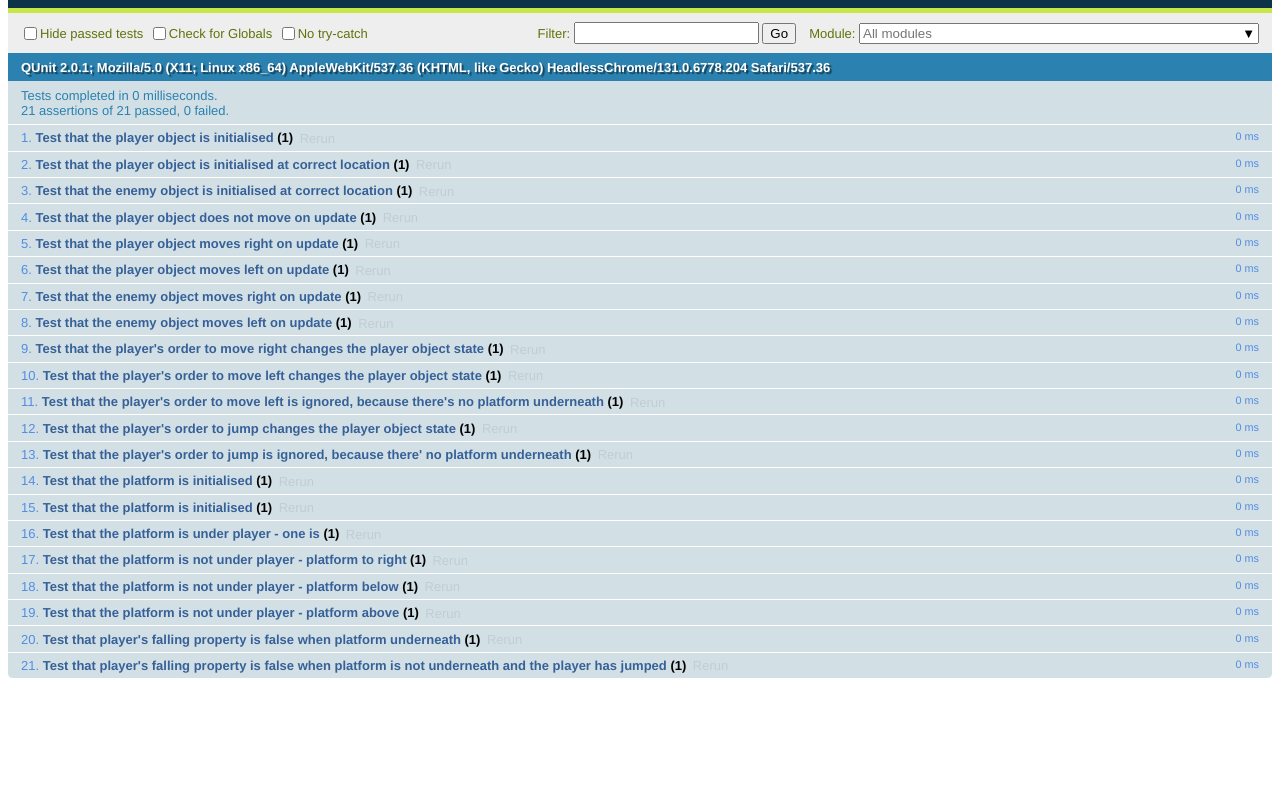
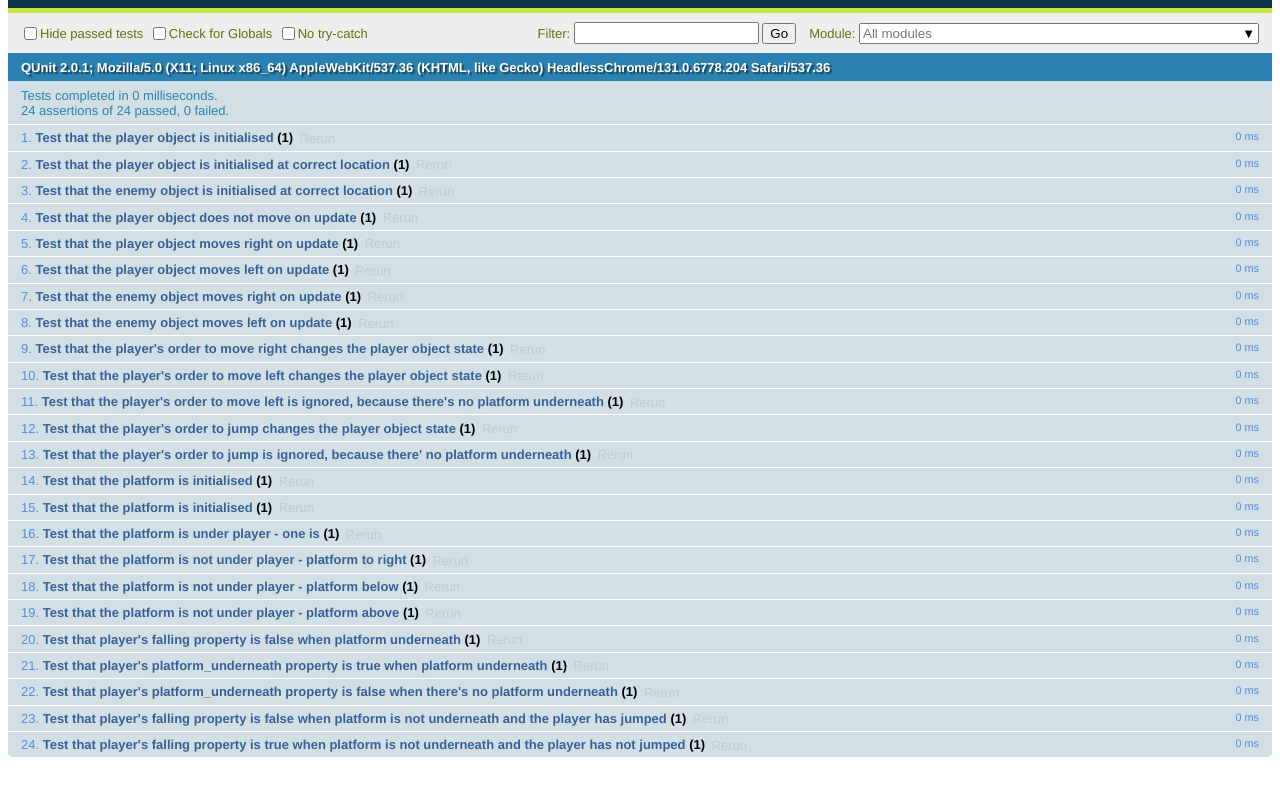
Before and after one commit to JasonThomasData/ninja_game, a plain HTML site: page unit_tests.html in a window 1280 px wide. Shown: the part 48-844 px from the top of the page. Drawn offline with Linux system fonts and the light colour scheme.

Commit message:
Adding conditions for testing whether or not a platform is underneath player, more tests

```diff
--- a/js/entities.js
+++ b/js/entities.js
@@ -64,6 +64,7 @@ var Person = function(px_per_move_x, px_per_jump_y, starting_x_pos, starting_y_p
     var entity_left_side = this.x_pos;
     var entity_right_side = this.x_pos + this.wide;
     var entity_under_side = this.y_pos
+    var entity_centre = (entity_left_side + entity_right_side) / 2
 
     for(var i = 0; i < all_platforms.length; i++){
 
@@ -72,9 +73,11 @@ var Person = function(px_per_move_x, px_per_jump_y, starting_x_pos, starting_y_p
       var platform_top_side = all_platforms[i].y_pos + all_platforms[i].high;
 
       if (entity_under_side == platform_top_side) {
-        if (entity_left_side >= platform_left_side && entity_left_side <= platform_right_side) {
+        if (entity_centre > platform_left_side && entity_centre < platform_right_side) {
           return true;
-        } else if (entity_right_side >= platform_left_side && entity_right_side <= platform_right_side) {
+        } else if (entity_left_side > platform_left_side && entity_left_side < platform_right_side) {
+          return true;
+        } else if (entity_right_side > platform_left_side && entity_right_side < platform_right_side) {
           return true;
         }
       }
@@ -105,7 +108,7 @@ var Player = function(){
   }
   this.jump_order = function(direction){
     //Only only the order if the player is not falling
-    if (this.falling == false && this.platform_underneath){
+    if (this.platform_underneath){
       this.px_to_jump_y = this.px_per_jump_y;
     }
   }
--- a/js/settings.js
+++ b/js/settings.js
@@ -10,6 +10,8 @@ var game_settings = {
   },
   player: {
     starting_hp: 100,
+    wide: 100,
+    high: 100,
     starting_x_pos: 0,
     starting_y_pos: 0,
     px_per_move_x: 100,
--- a/unit_tests.html
+++ b/unit_tests.html
@@ -335,7 +335,7 @@
         assert.ok(assertion == value_test);
       });
 
-      QUnit.test( "Test that player's falling property is false when platform is not underneath and the player has jumped", function(assert) {
+      QUnit.test( "Test that player's platform_underneath property is true when platform underneath", function(assert) {
         game_settings.objects.platforms.wide = 100;
         game_settings.objects.platforms.high = 100;
         game_settings.positions.wide = 100;
@@ -350,6 +350,51 @@
         game_settings.player.starting_y_pos = 2;
         var player_entity = new Player();
 
+        player_entity.update(all_platforms)
+
+        var assertion = player_entity.platform_underneath;
+        var value_test = true;
+        assert.ok(assertion == value_test);
+      });
+
+      QUnit.test( "Test that player's platform_underneath property is false when there's no platform underneath", function(assert) {
+        game_settings.objects.platforms.wide = 100;
+        game_settings.objects.platforms.high = 100;
+        game_settings.positions.wide = 100;
+        game_settings.positions.high = 100;
+
+        var platform_starting_x_pos = 1;
+        var platform_starting_y_pos = 1;
+        var platform = new Platform(platform_starting_x_pos, platform_starting_y_pos);
+        var all_platforms = [platform]
+
+        game_settings.player.starting_x_pos = 2;
+        game_settings.player.starting_y_pos = 2;
+        var player_entity = new Player();
+
+        player_entity.update(all_platforms)
+
+        var assertion = player_entity.platform_underneath;
+        var value_test = false;
+        assert.ok(assertion == value_test);
+      });
+
+
+      QUnit.test( "Test that player's falling property is false when platform is not underneath and the player has jumped", function(assert) {
+        game_settings.objects.platforms.wide = 100;
+        game_settings.objects.platforms.high = 100;
+        game_settings.positions.wide = 100;
+        game_settings.positions.high = 100;
+
+        var platform_starting_x_pos = 1;
+        var platform_starting_y_pos = 1;
+        var platform = new Platform(platform_starting_x_pos, platform_starting_y_pos);
+        var all_platforms = [platform]
+
+        game_settings.player.starting_x_pos = 2;
+        game_settings.player.starting_y_pos = 2;
+        var player_entity = new Player();
+
         player_entity.px_to_jump_y = player_entity.px_per_jump_y;
         player_entity.update(all_platforms);
 
@@ -358,6 +403,30 @@
         assert.ok(assertion == value_test);
       });
 
+      QUnit.test( "Test that player's falling property is true when platform is not underneath and the player has not jumped", function(assert) {
+        game_settings.objects.platforms.wide = 100;
+        game_settings.objects.platforms.high = 100;
+        game_settings.positions.wide = 100;
+        game_settings.positions.high = 100;
+
+        var platform_starting_x_pos = 1;
+        var platform_starting_y_pos = 1;
+        var platform = new Platform(platform_starting_x_pos, platform_starting_y_pos);
+        var all_platforms = [platform]
+
+        game_settings.player.starting_x_pos = 2;
+        game_settings.player.starting_y_pos = 2;
+        var player_entity = new Player();
+
+        player_entity.px_to_jump_y = 0;
+        player_entity.update(all_platforms);
+
+        var assertion = player_entity.falling;
+        var value_test = true;
+        assert.ok(assertion == value_test);
+      });
+
+
     }
 
     test_platform_player_interact()
```
